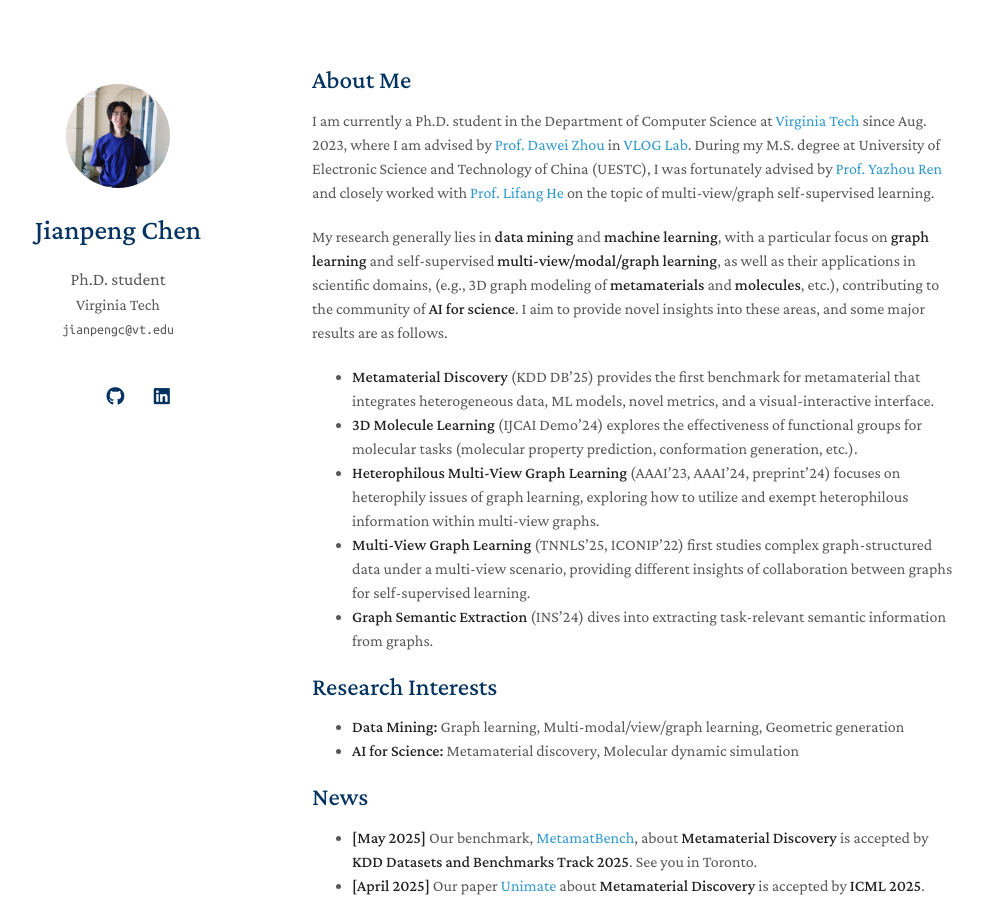
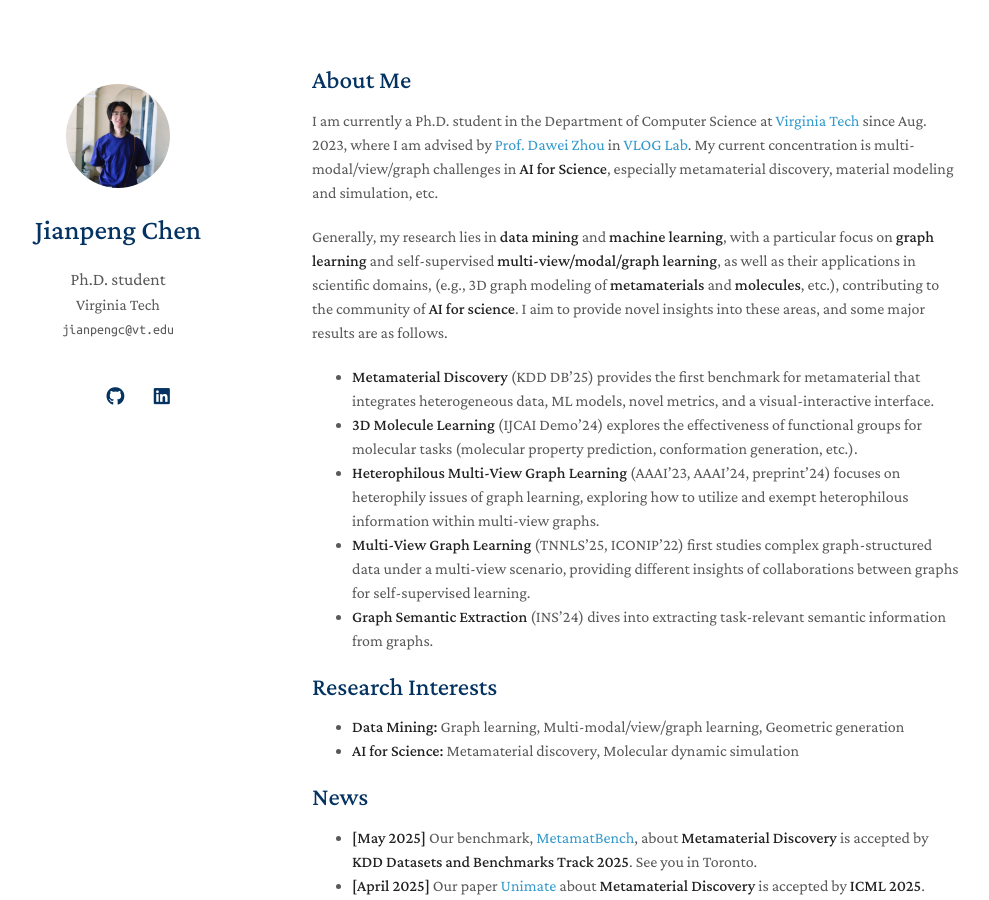
Before and after one commit to cjpcool/cjpcool.github.io, a Jekyll site: the page built from index.md, in a window 1280 px wide and 900 px high. Shown: the whole window, without its empty margins (158-1147 px from the left). Built offline with Jekyll 4.4.1, drawn with Linux system fonts in a browser that asks for light colours; a style sheet for code colours, icons or effects is not loaded; our own code applies the rules of GitHub Pages for plain Markdown files.

Commit message:
Update index.md

```diff
--- a/index.md
+++ b/index.md
@@ -4,13 +4,18 @@ layout: homepage
 
 ## About Me
 
-I am currently a Ph.D. student in the Department of Computer Science at [Virginia Tech](https://cs.vt.edu/) since Aug. 2023, where I am advised by [Prof. Dawei Zhou](https://sites.google.com/view/dawei-zhou/home?authuser=0) in [VLOG Lab](https://sites.google.com/view/dawei-zhou/vlog-lab). During my M.S. degree at University of Electronic Science and Technology of China (UESTC), I was fortunately advised by [Prof. Yazhou Ren](https://yazhou-ren.github.io/) and closely worked with [Prof. Lifang He](https://engineering.lehigh.edu/faculty/lifang-he) on the topic of multi-view/graph self-supervised learning.
+I am currently a Ph.D. student in the Department of Computer Science at [Virginia Tech](https://cs.vt.edu/) since Aug. 2023, where I am advised by [Prof. Dawei Zhou](https://sites.google.com/view/dawei-zhou/home?authuser=0) in [VLOG Lab](https://sites.google.com/view/dawei-zhou/vlog-lab).
+My current concentration is multi-modal/view/graph challenges in **AI for Science**, especially metamaterial discovery, material modeling and simulation, etc.
 
-My research generally lies in **data mining** and **machine learning**, with a particular focus on **graph learning** and self-supervised **multi-view/modal/graph learning**, as well as their applications in scientific domains, (e.g., 3D graph modeling of **metamaterials** and **molecules**, etc.), contributing to the community of **AI for science**. I aim to provide novel insights into these areas, and some major results are as follows.
+<!--
+During my M.S. degree at University of Electronic Science and Technology of China (UESTC), I was fortunately advised by [Prof. Yazhou Ren](https://yazhou-ren.github.io/) and closely worked with [Prof. Lifang He](https://engineering.lehigh.edu/faculty/lifang-he) on the topic of multi-view/graph self-supervised learning.
+-->
+
+Generally, my research lies in **data mining** and **machine learning**, with a particular focus on **graph learning** and self-supervised **multi-view/modal/graph learning**, as well as their applications in scientific domains, (e.g., 3D graph modeling of **metamaterials** and **molecules**, etc.), contributing to the community of **AI for science**. I aim to provide novel insights into these areas, and some major results are as follows.
 - **Metamaterial Discovery** (KDD DB'25) provides the first benchmark for metamaterial that integrates heterogeneous data, ML models, novel metrics, and a visual-interactive interface.
 - **3D Molecule Learning** (IJCAI Demo'24) explores the effectiveness of functional groups for molecular tasks (molecular property prediction, conformation generation, etc.).
 - **Heterophilous Multi-View Graph Learning** (AAAI'23, AAAI'24, preprint'24) focuses on heterophily issues of graph learning, exploring how to utilize and exempt heterophilous information within multi-view graphs.
-- **Multi-View Graph Learning** (TNNLS'25, ICONIP'22) first studies complex graph-structured data under a multi-view scenario, providing different insights of collaboration between graphs for self-supervised learning.
+- **Multi-View Graph Learning** (TNNLS'25, ICONIP'22) first studies complex graph-structured data under a multi-view scenario, providing different insights of collaborations between graphs for self-supervised learning.
 - **Graph Semantic Extraction** (INS'24) dives into extracting task-relevant semantic information from graphs.
 
 ## Research Interests
```
